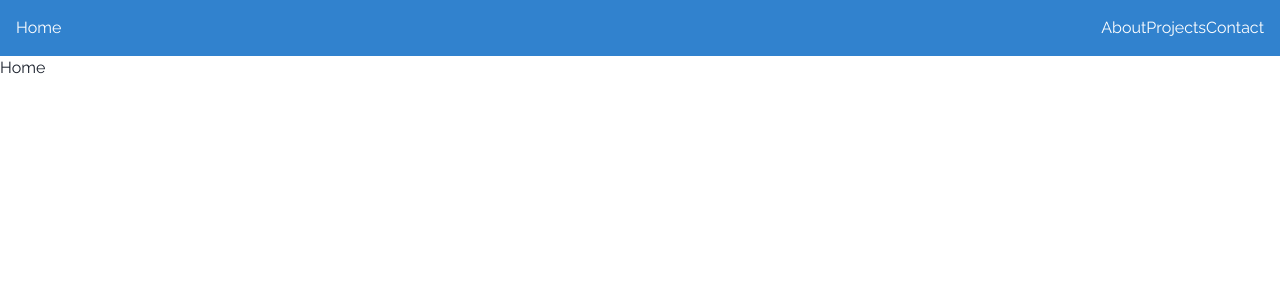
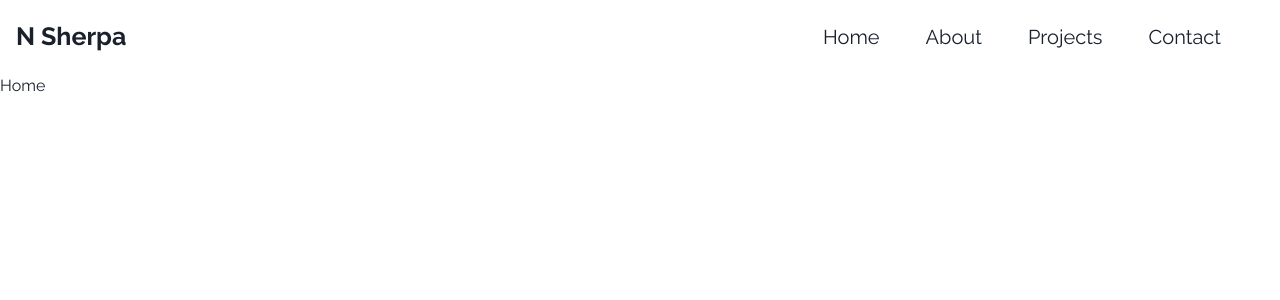
Before and after one commit to sherpa2025/portfolio, a React (Vite) app: page / in a window 1280 px wide. Shown: the top 300 px of the page. Built offline with nearby package versions, Linux system fonts and the light colour scheme.

Commit message:
add navbar

```diff
--- a/src/App.tsx
+++ b/src/App.tsx
@@ -1,4 +1,4 @@
-import { Route, Routes } from "react-router-dom";
+import { BrowserRouter, Route, Routes } from "react-router-dom";
 import Home from "./pages/home/home";
 import AboutMe from "./pages/about/about";
 import Project from "./pages/project/project";
@@ -8,6 +8,7 @@ import Navbar from "./components/navbar/navbar";
 function App() {
   return (
     <>
+      <BrowserRouter>
         <Navbar />
         <Routes>
           <Route path="/" element={<Home />} />
@@ -15,6 +16,7 @@ function App() {
           <Route path="/projects" element={<Project />} />
           <Route path="/contact" element={<Contact />} />
         </Routes>
+      </BrowserRouter>
     </>
   );
 }
--- /dev/null
+++ b/src/components/navbar/navbar.module.css
@@ -0,0 +1,37 @@
+.brand {
+  font-size: 25px;
+  font-weight: bold;
+}
+
+.brand a:hover {
+  text-decoration: none;
+  border: none;
+}
+
+.navLinks a {
+  text-decoration: none;
+  padding: 3px;
+  margin: 3px 40px 3px 0;
+}
+
+.navLinks a:hover {
+  background-color: rgb(209, 207, 207);
+  border-radius: 10px;
+  text-decoration: none;
+}
+
+.navLinks > a.active {
+  position: relative;
+}
+
+.navLinks > a.active::after {
+  content: "";
+  display: block;
+  position: absolute;
+  left: 0;
+  bottom: -5px;
+  width: 100%;
+  height: 2px;
+  background-color: black;
+  border-radius: 20px;
+}
--- a/src/components/navbar/navbar.tsx
+++ b/src/components/navbar/navbar.tsx
@@ -1,14 +1,54 @@
-import { Box, Flex } from "@chakra-ui/react";
+import { Flex, Box } from "@chakra-ui/react";
 import { Link } from "react-router-dom";
+import { useSelector, useDispatch } from "react-redux";
+import {
+  selectActiveItem,
+  setActiveItem,
+} from "../../redux/reducers/slices/navbar";
+import style from "./navbar.module.css";
+
 function Navbar() {
+  const activeItem = useSelector(selectActiveItem);
+  const dispatch = useDispatch();
+
+  const handleItemClick = (item: string) => {
+    dispatch(setActiveItem(item));
+  };
   return (
-    <Box bg="blue.500" p={4} color="white">
+    <Box p={4}>
       <Flex justifyContent="space-between" alignItems="center">
-        <Link to="/">Home</Link>
-        <Flex>
-          <Link to="/about">About</Link>
-          <Link to="/projects">Projects</Link>
-          <Link to="/contact">Contact</Link>
+        <div className={style.brand}>
+          <Link to="/">N Sherpa</Link>
+        </div>
+        <Flex className={style.navLinks} fontSize="20px">
+          <Link
+            to="/"
+            className={activeItem === "Home" ? style.active : ""}
+            onClick={() => handleItemClick("Home")}
+          >
+            Home
+          </Link>
+          <Link
+            to="/about"
+            className={activeItem === "About" ? style.active : ""}
+            onClick={() => handleItemClick("About")}
+          >
+            About
+          </Link>
+          <Link
+            to="/projects"
+            className={activeItem === "Projects" ? style.active : ""}
+            onClick={() => handleItemClick("Projects")}
+          >
+            Projects
+          </Link>
+          <Link
+            to="/contact"
+            className={activeItem === "Contact" ? style.active : ""}
+            onClick={() => handleItemClick("Contact")}
+          >
+            Contact
+          </Link>
         </Flex>
       </Flex>
     </Box>
--- /dev/null
+++ b/src/redux/reducers/slices/navbar.ts
@@ -0,0 +1,25 @@
+import { createSlice, PayloadAction } from "@reduxjs/toolkit";
+import { RootState } from "../../store/store";
+
+interface NavbarState {
+  activeItem: string | null;
+}
+
+const initialState: NavbarState = {
+  activeItem: null,
+};
+
+export const navbarSlice = createSlice({
+  name: "navbar",
+  initialState,
+  reducers: {
+    setActiveItem: (state, action: PayloadAction<string | null>) => {
+      state.activeItem = action.payload;
+    },
+  },
+});
+
+export const { setActiveItem } = navbarSlice.actions;
+export const selectActiveItem = (state: RootState) => state.navbar.activeItem;
+
+export default navbarSlice.reducer;
--- /dev/null
+++ b/src/redux/store/store.ts
@@ -0,0 +1,14 @@
+import { configureStore } from "@reduxjs/toolkit";
+import navbarReducer from "../reducers/slices/navbar";
+
+const store = configureStore({
+  reducer: {
+    navbar: navbarReducer,
+    // Add other reducers if you have them
+  },
+});
+
+export type RootState = ReturnType<typeof store.getState>;
+export type AppDispatch = typeof store.dispatch;
+
+export default store;
```
Also changed, not shown: src/main.tsx (+4 -3 lines), src/types/index.ts (added). Lines whose indentation alone changed are shown as unchanged.
